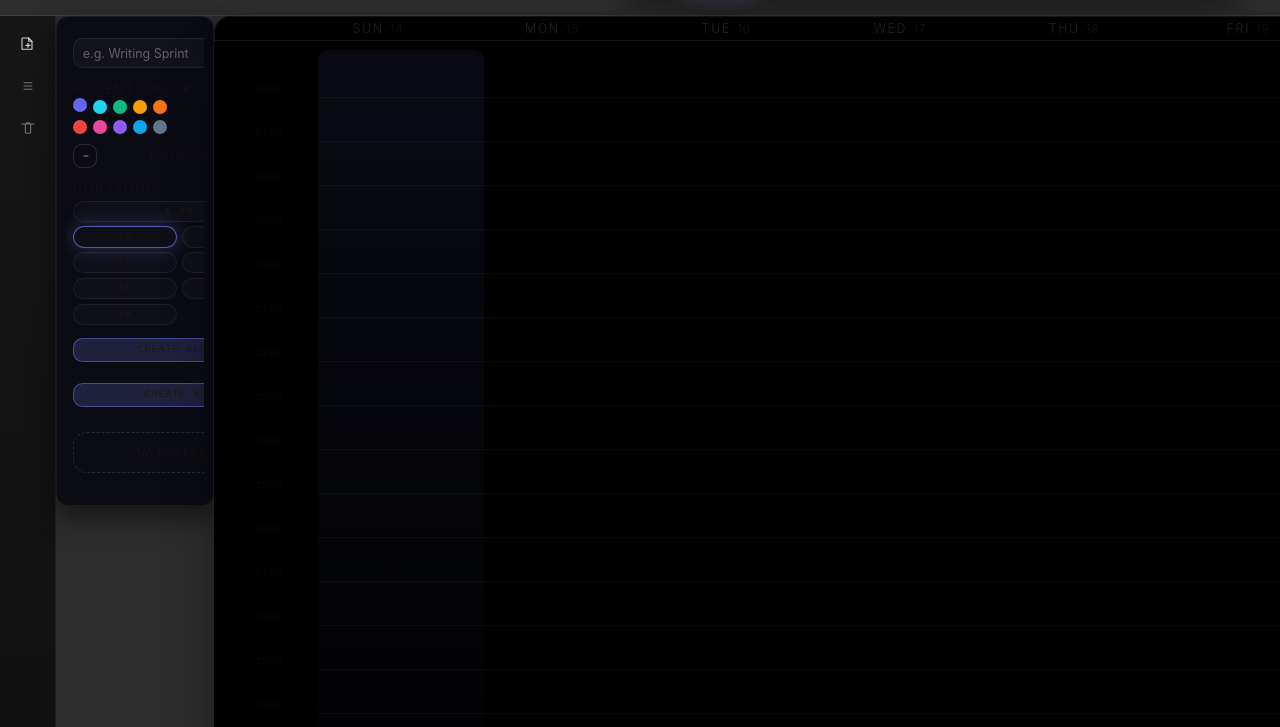
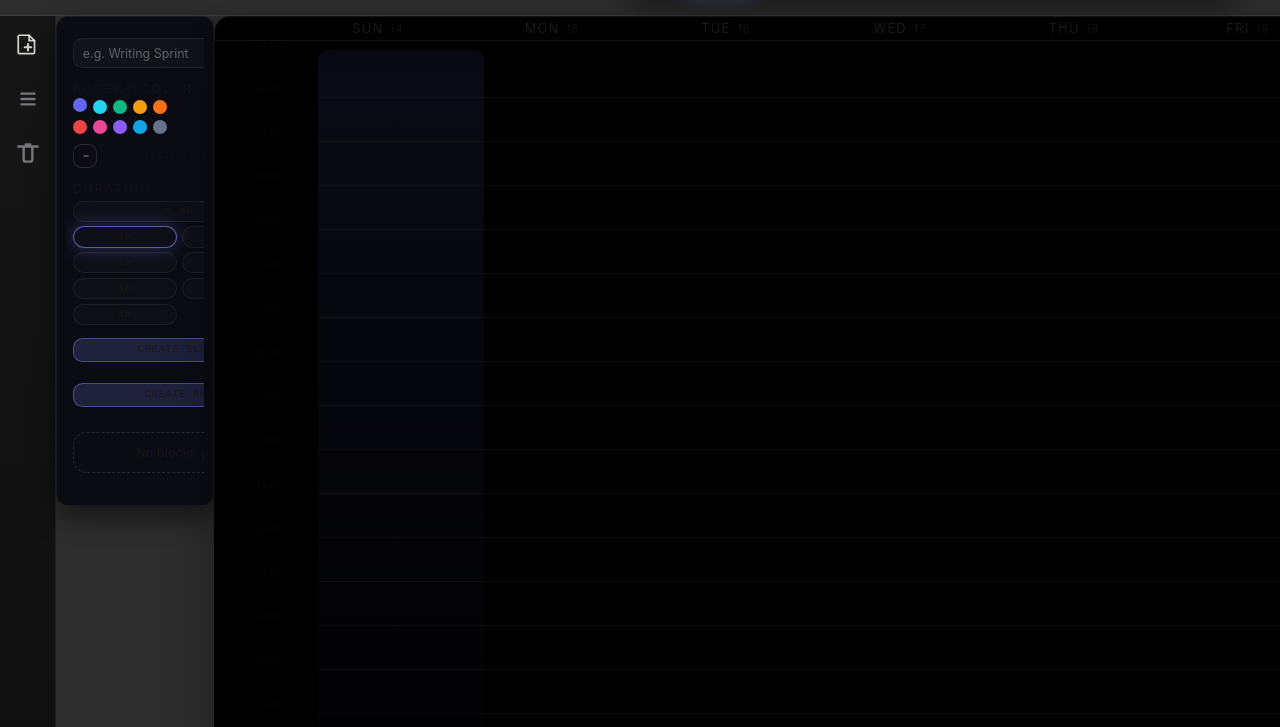
Before and after one commit to alshakhasm/TimE-BlockS, a website: page index.html in a window 1280 px wide. Shown: the part 73-800 px from the top of the page. Drawn offline with Linux system fonts and the light colour scheme; no server answers.

Commit message:
UI: scale up rail icons and center buttons

```diff
--- a/styles.css
+++ b/styles.css
@@ -351,8 +351,8 @@ button {
   display: flex;
   flex-direction: column;
   align-items: center;
-  padding: 0.8rem 0;
-  gap: 0.6rem;
+  padding: 0.4rem 0;
+  gap: 0.5rem;
   align-self: stretch;
   height: 100%;
 }
@@ -362,8 +362,8 @@ button {
   border: none;
   background: transparent;
   color: rgba(200, 200, 210, 0.55);
-  width: 32px;
-  height: 32px;
+  width: 46px;
+  height: 46px;
   border-radius: 0;
   display: grid;
   place-items: center;
@@ -373,10 +373,10 @@ button {
 
 
 .rail-icon {
-  width: 16px;
-  height: 16px;
+  width: 26px;
+  height: 26px;
   stroke: currentColor;
-  stroke-width: 1.6;
+  stroke-width: 2.2;
   stroke-linecap: round;
   stroke-linejoin: round;
   fill: none;
```
